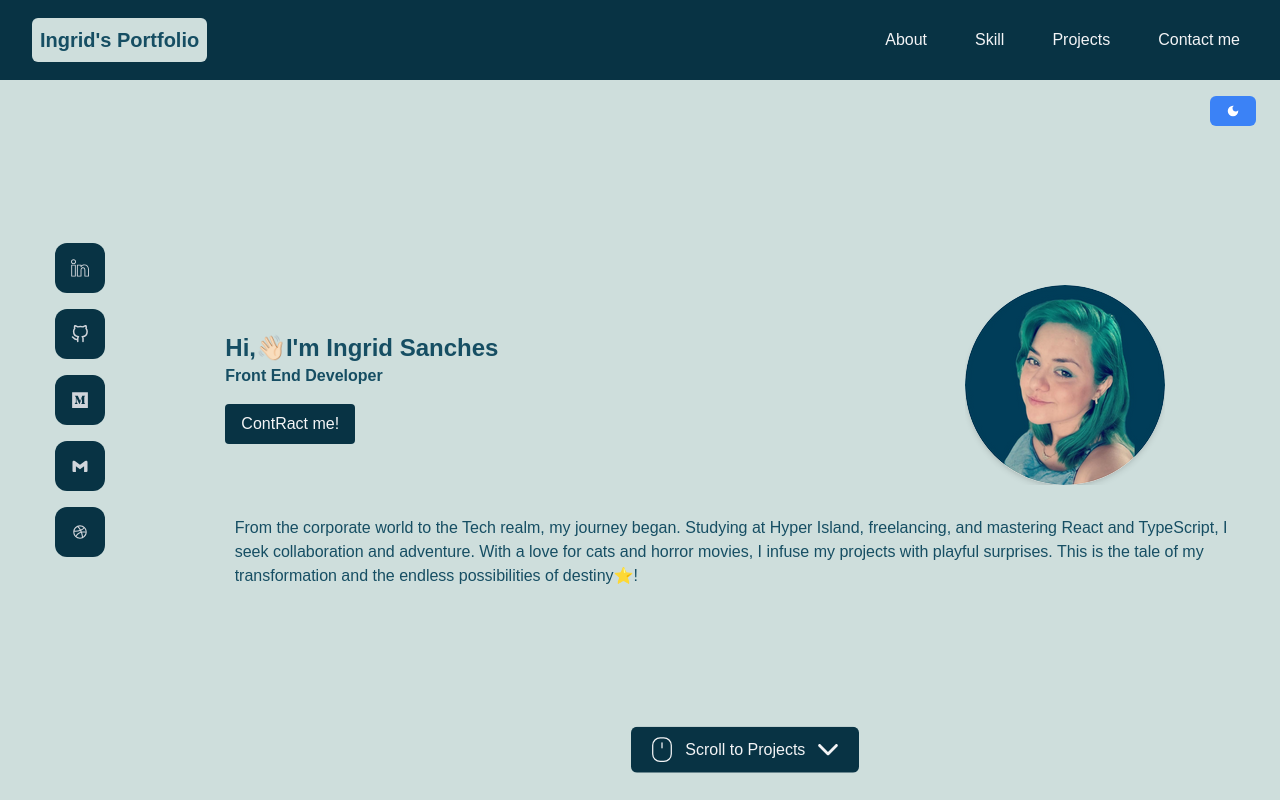
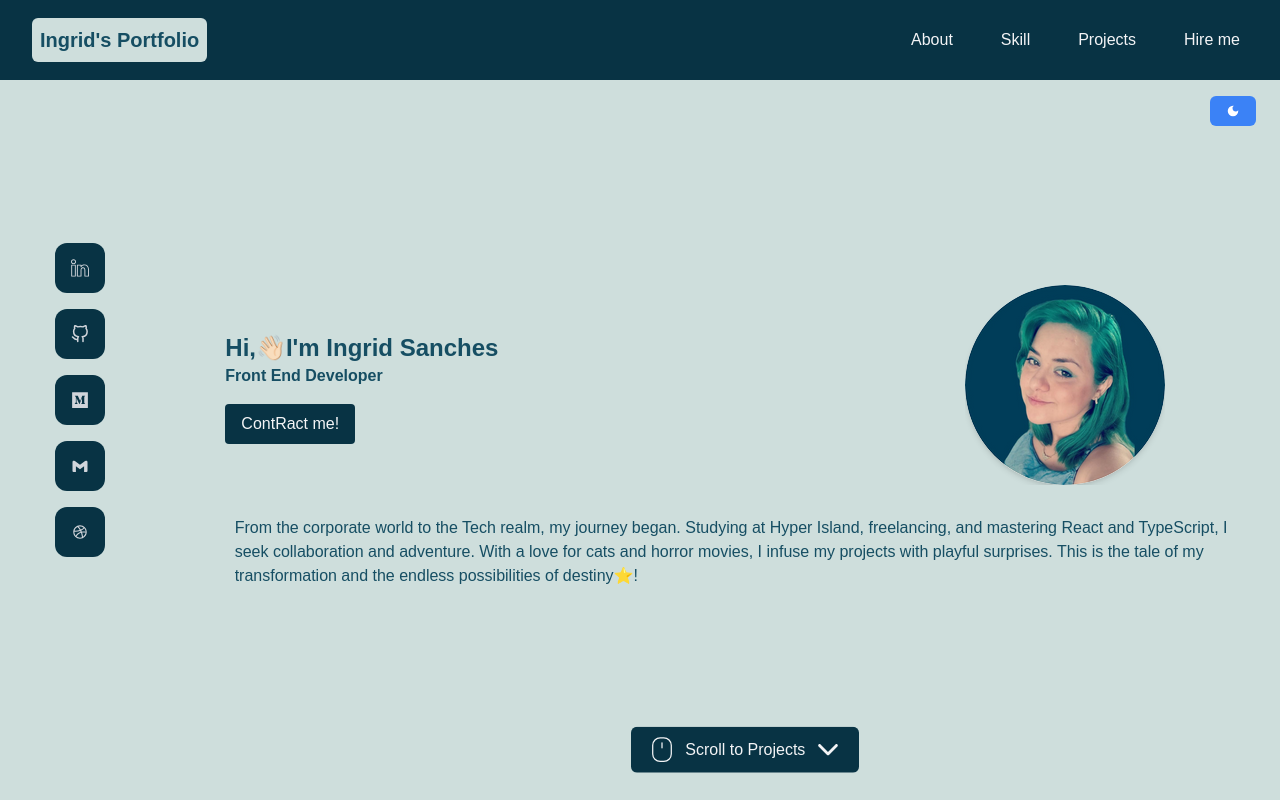
Before and after one commit to IngridAkeida/portfolio, a Next.js app: page / in a window 1280 px wide. Shown: the top 800 px of the page. Built offline with nearby package versions, Linux system fonts and the light colour scheme; a web font is replaced by a local one; what tailwindcss-animated would draw is missing.

Commit message:
menu - style

```diff
--- a/src/components/Menus.tsx
+++ b/src/components/Menus.tsx
@@ -1,27 +1,27 @@
 const Menus: React.FC = () => {
 
-  const munuTailwind = 'block py-2 px-3 text-gray-100 rounded hover:bg-cyan-100 md:hover:bg-transparent md:border-0 md:hover:bg-cyan-900 md:p-2 dark:text-gray-100 dark:hover:text-gray-100';
+  const munuTailwind = 'block py-2 px-3 text-gray-100 dark:hover:text-cyan-950 rounded hover:bg-cyan-100 md:hover:bg-transparent md:border-0 md:hover:bg-cyan-900 md:p-2 dark:text-gray-100 dark:hover:text-gray-100';
 
   const menus = [
     {
       menuName: 'About',
       menuStyle: munuTailwind,
-      menuHref: '#'
+      menuHref: 'about'
     },
     {
       menuName: 'Skill',
       menuStyle: munuTailwind,
-      menuHref: '#'
+      menuHref: 'skils'
     },
     {
       menuName: 'Projects',
       menuStyle: munuTailwind,
-      menuHref: '#'
+      menuHref: 'projects'
     },
     {
-      menuName: 'Contact me',
+      menuName: 'Hire me',
       menuStyle: munuTailwind,
-      menuHref: '#'
+      menuHref: 'hireMe'
     },
 
   ]
@@ -29,7 +29,7 @@ const Menus: React.FC = () => {
   return(
       <ul className="font-medium flex flex-col p-4 md:p-0 border border-gray-100 rounded-lg md:flex-row md:space-x-8 rtl:space-x-reverse md:mt-0 md:border-0">
         {menus.map((menu, index)=>(
-          <li key={index}>
+          <li key={index} className="hover:bg-cyan-800 hover:animate-wiggle animate-fill-forwards  dark:hover:bg-[#cededc] rounded-md">
             <a href={menu.menuHref} className={menu.menuStyle}>{menu.menuName}</a>
           </li>
         ))}
```
